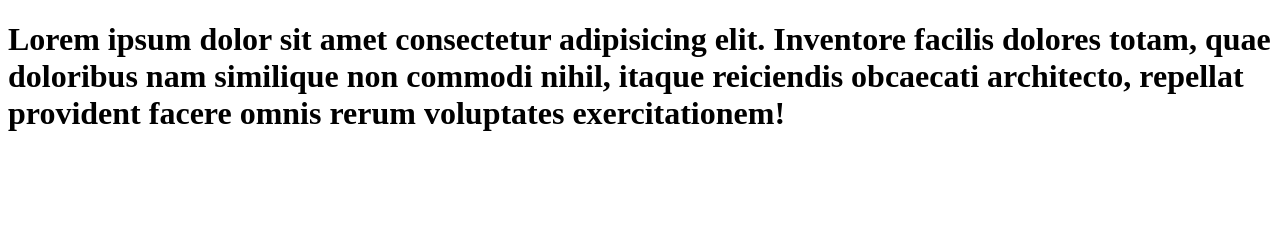
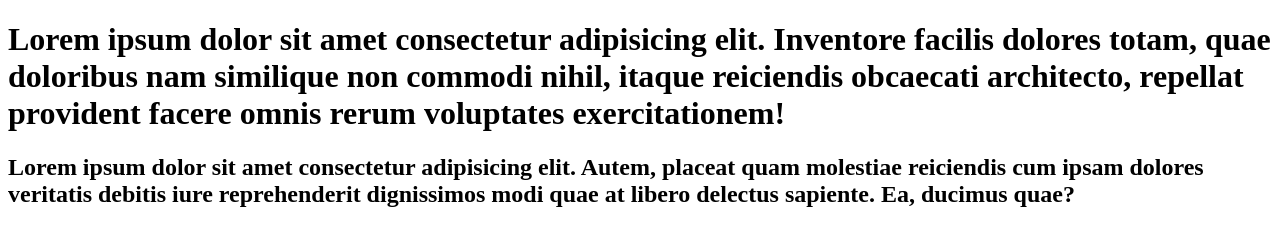
Before and after one commit to Muhammad-Abdullah-codes/git-learn, a plain HTML site: page index.html in a window 1280 px wide. Drawn offline with Linux system fonts and the light colour scheme.

Commit message:
add h2 in index

```diff
--- a/index.html
+++ b/index.html
@@ -7,5 +7,6 @@
 </head>
 <body>
     <h1>Lorem ipsum dolor sit amet consectetur adipisicing elit. Inventore facilis dolores totam, quae doloribus nam similique non commodi nihil, itaque reiciendis obcaecati architecto, repellat provident facere omnis rerum voluptates exercitationem!</h1>
+    <h2>Lorem ipsum dolor sit amet consectetur adipisicing elit. Autem, placeat quam molestiae reiciendis cum ipsam dolores veritatis debitis iure reprehenderit dignissimos modi quae at libero delectus sapiente. Ea, ducimus quae?</h2>
 </body>
 </html>
```
